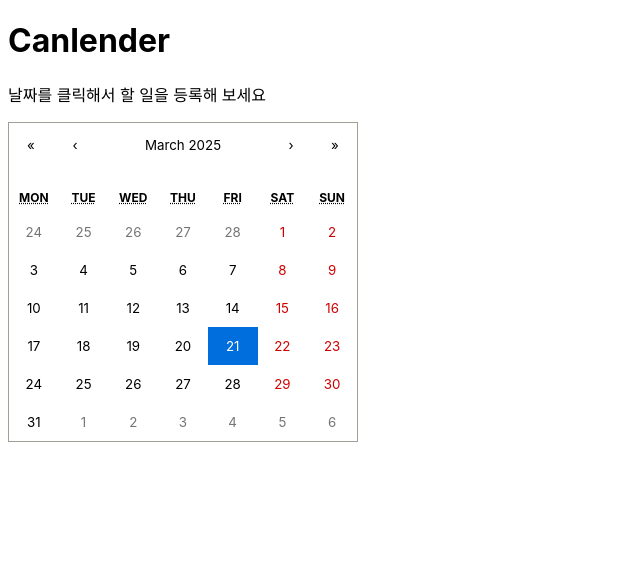
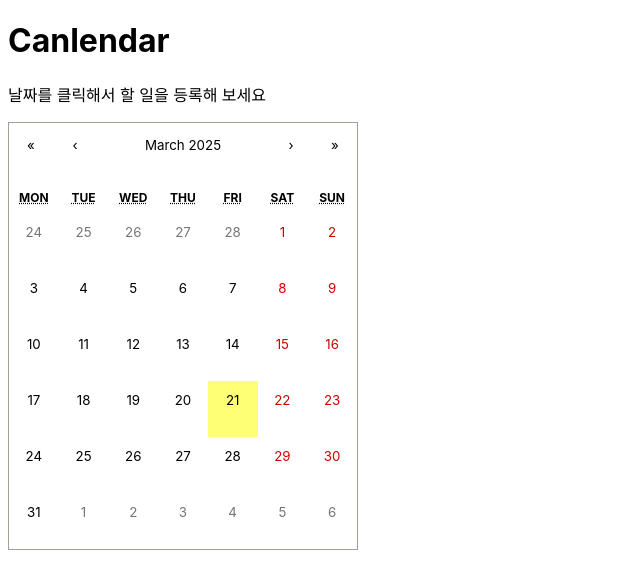
Before and after one commit to CEOS-Developers/react-todo-21th, a React (Vite) app: page / in a window 1280 px wide. Shown: the top 588 px of the page, without its empty margins (0-640 px from the left). Built offline with nearby package versions, Linux system fonts and the light colour scheme; a web font is replaced by a local one.

Commit message:
style: 달력 칸 형식 조절

```diff
--- a/src/main.jsx
+++ b/src/main.jsx
@@ -1,6 +1,6 @@
 import React from "react";
 import { BrowserRouter, Routes, Route} from "react-router-dom";
-import MainPage from "./pages/Calender";
+import MainPage from "./pages/Calendar";
 import DailyPage from "./pages/DailyTodo";
 import "./pages/appFont.css";
 
--- /dev/null
+++ b/src/pages/Calendar.jsx
@@ -0,0 +1,50 @@
+import React, { useState } from "react";
+import { useNavigate } from "react-router-dom";
+import Header from "../components/Header";
+import Calendar from "react-calendar";
+import "react-calendar/dist/Calendar.css";
+import { formatDate } from "../utils/dateFormatter";
+import { CalendarTile } from "../styles/CalendarStyles";
+
+function Calender() {
+  const [date, setDate] = useState(new Date());
+  const navigate = useNavigate();
+
+  const handleDateChange = (selectedDate) => {
+    setDate(selectedDate);
+    const formattedDate = formatDate(selectedDate);
+    navigate(`/dailyTodo/${formattedDate}`);
+  };
+
+  const tileContent = ({ date, view }) => {
+    if (view !== "month") return null; // 월 단위로만 표시
+
+    const formattedDate = formatDate(date);
+    const todos = JSON.parse(localStorage.getItem(formattedDate)) || [];
+
+    const completedCount = todos.filter((todo) => todo.completed).length;
+    const totalCount = todos.length;
+
+    return (
+      <CalendarTile>
+        {totalCount > 0 ? `${completedCount} / ${totalCount}` : "⠀"}
+      </CalendarTile>
+    );
+  };
+
+  return (
+    <div>
+      <Header title="Canlendar" />
+      <p>날짜를 클릭해서 할 일을 등록해 보세요</p>
+      <section className="calendarSection">
+        <Calendar
+          onChange={handleDateChange} // 날짜 변경 시 상태 업데이트
+          value={null} // 현재 선택된 날짜
+          tileContent={tileContent}
+        />
+      </section>
+    </div>
+  );
+}
+
+export default Calender;
--- a/src/pages/Calender.jsx
+++ /dev/null
@@ -1,32 +0,0 @@
-import React, { useState } from 'react';
-import { useNavigate } from 'react-router-dom';
-import Header from '../components/Header';
-import Calendar from 'react-calendar';
-import 'react-calendar/dist/Calendar.css';
-import { formatDate } from '../utils/dateFormatter';
-
-function Calender(){
-  const [date, setDate] = useState(new Date());
-  const navigate = useNavigate();
-
-  const handleDateChange = (selectedDate) => {
-    setDate(selectedDate);
-    const formattedDate = formatDate(selectedDate);
-    navigate(`/dailyTodo/${formattedDate}`);
-  };
-
-  return (
-    <div>
-      <Header title="Canlender" />
-      <p>날짜를 클릭해서 할 일을 등록해 보세요</p>
-      <section className="calendarSection">
-        <Calendar
-          onChange={handleDateChange} // 날짜 변경 시 상태 업데이트
-          value={date} // 현재 선택된 날짜
-        />
-      </section>
-    </div>
-  );
-};
-
-export default Calender;
--- /dev/null
+++ b/src/styles/CalendarStyles.jsx
@@ -0,0 +1,10 @@
+import styled from "styled-components";
+
+export const CalendarTile = styled.div`
+  display: flex;
+  justify-content: center;
+  align-items: center;
+  min-height: 18px;
+  font-size: 12px;
+  color: #555;
+`;
```
